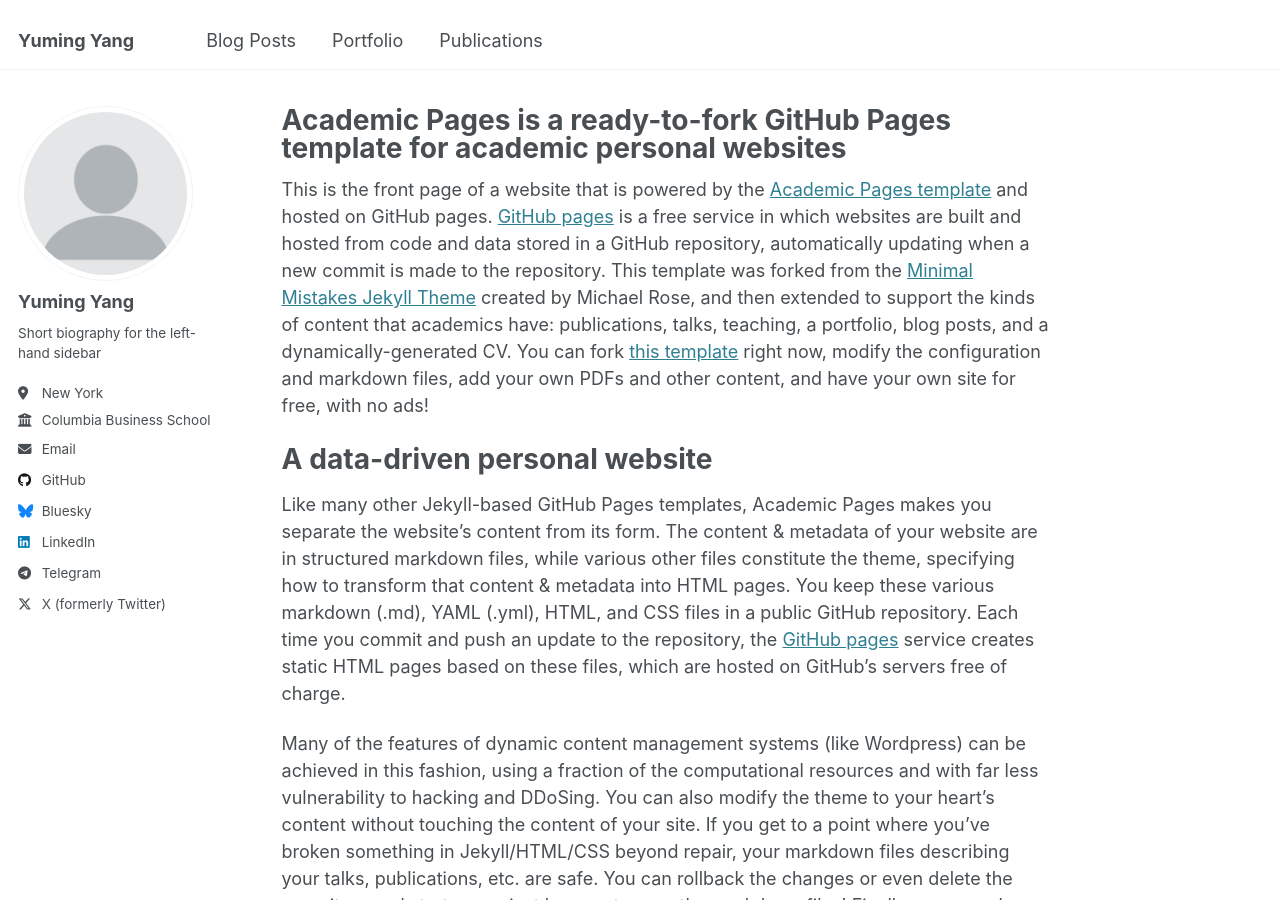
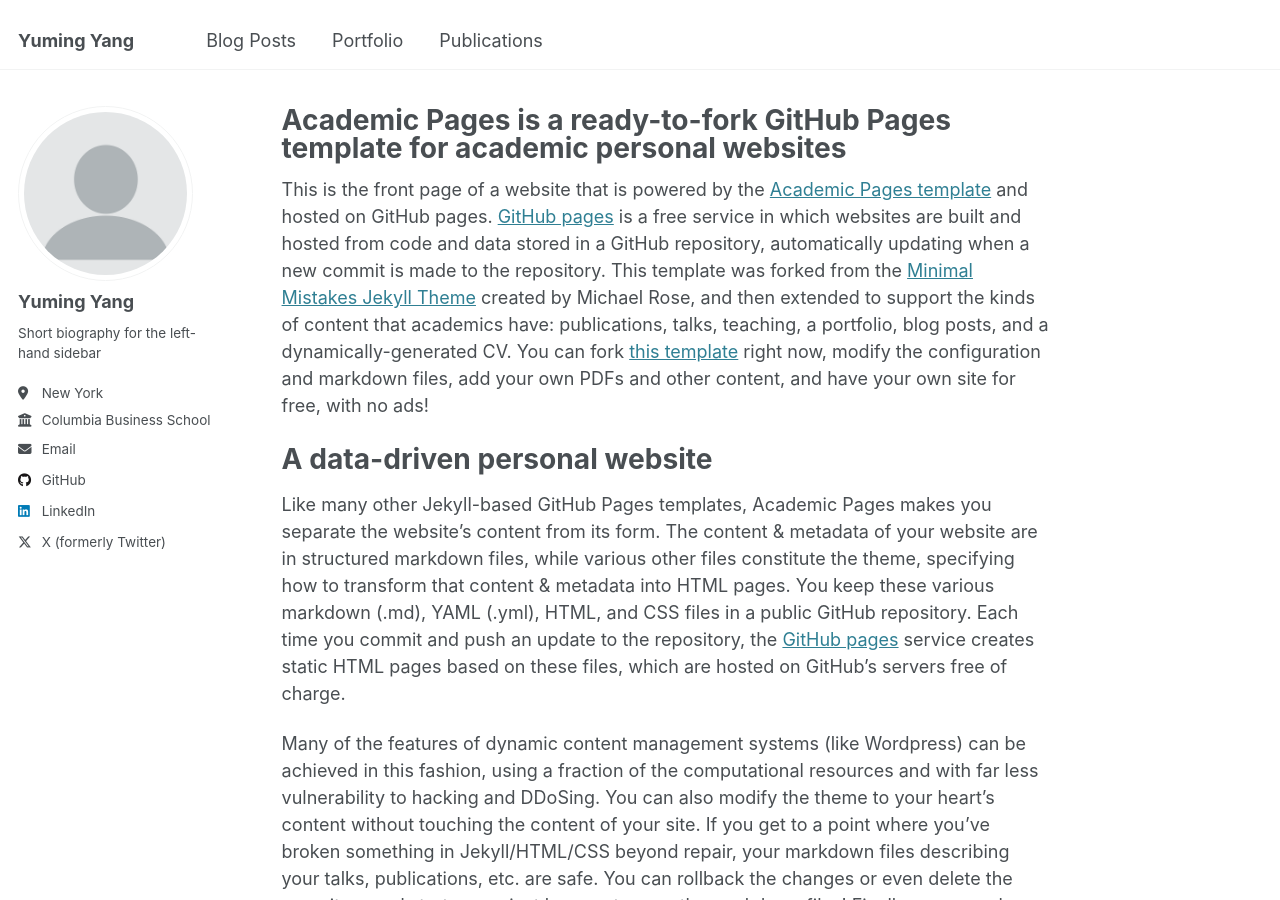
Before and after one commit to Yuming-Yang/Yuming-Yang.github.io, a Jekyll site: the page built from _pages/about.md, in a window 1280 px wide and 900 px high. Built offline with Jekyll 4.4.1, drawn with Linux system fonts in a browser that asks for light colours.

Commit message:
Update _config.yml

```diff
--- a/_config.yml
+++ b/_config.yml
@@ -50,7 +50,7 @@ author:
   stackoverflow    : # User number or user number and name (i.e., use "1" or "1/jeff-atwood")
 
   # Social media
-  bluesky          : "bsky.app" # Replace this with you Bluesky username
+  bluesky          : # "bsky.app" # Replace this with you Bluesky username
   facebook         : # Username
   flickr           : # Username
   foursquare       : # Username
@@ -65,7 +65,7 @@ author:
   pinterest        : # Username
   soundcloud       : # Username
   steam            : # Username
-  telegram         : "alanyang2002"
+  telegram         : # Username
   tumblr           : # Username
   twitter          : "Alanyang00"
   vine             : # Username
```
